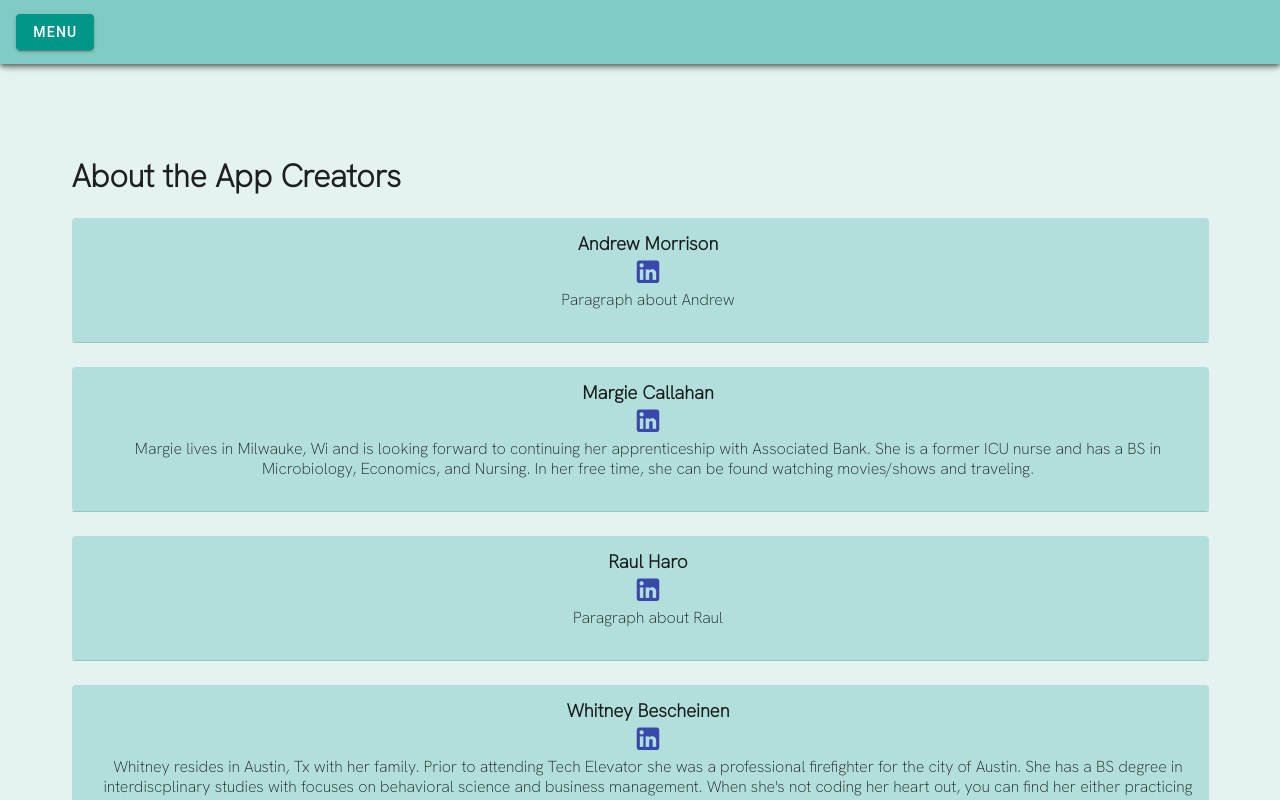
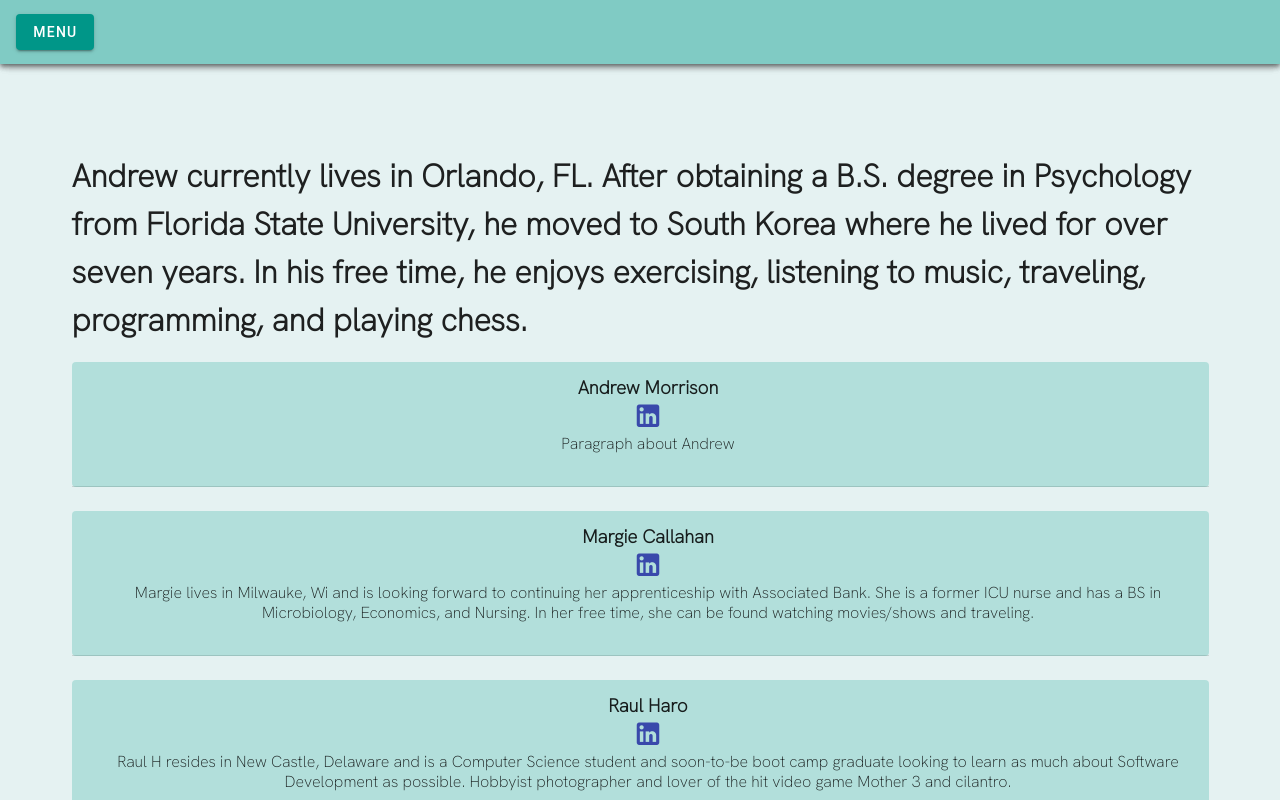
Before and after one commit to raulharo/Tech-Elevator-Final-Capstone, a Vue app in the folder final-capstone/capstone/vue/: page /about-us in a window 1280 px wide. Shown: the top 800 px of the page. Built offline with nearby package versions, Linux system fonts and the light colour scheme; sample sign-in values are in the browser's storage.

Commit message:
updated bios on about us as final push

```diff
--- a/final-capstone/capstone/vue/src/views/About.vue
+++ b/final-capstone/capstone/vue/src/views/About.vue
@@ -12,7 +12,11 @@
       </div>
     </v-app-bar>
     <div class="header">
-    <h1>About the App Creators</h1>
+    <h1>Andrew currently lives in Orlando, FL. After obtaining a B.S. degree
+       in Psychology from Florida State University, he moved to South Korea where
+        he lived for over seven years. In his free time, he enjoys exercising,
+         listening to music, traveling, programming, and playing chess.
+    </h1>
     </div>
     <div class="about-andrew">
       <v-banner rounded color="teal lighten-4">
@@ -71,7 +75,10 @@
           </v-icon>
         </v-btn>
         <br />
-        <p>Paragraph about Raul</p>
+        <p>Raul H resides in New Castle, Delaware and is a Computer Science student
+          and soon-to-be boot camp graduate looking to learn as much about Software
+           Development as possible. Hobbyist photographer
+          and lover of the hit video game Mother 3 and cilantro.</p>
       </v-banner>
     </div>
     <br />
```
Also changed, not shown: 1 other file (tests, documents, lock files or other folders).
